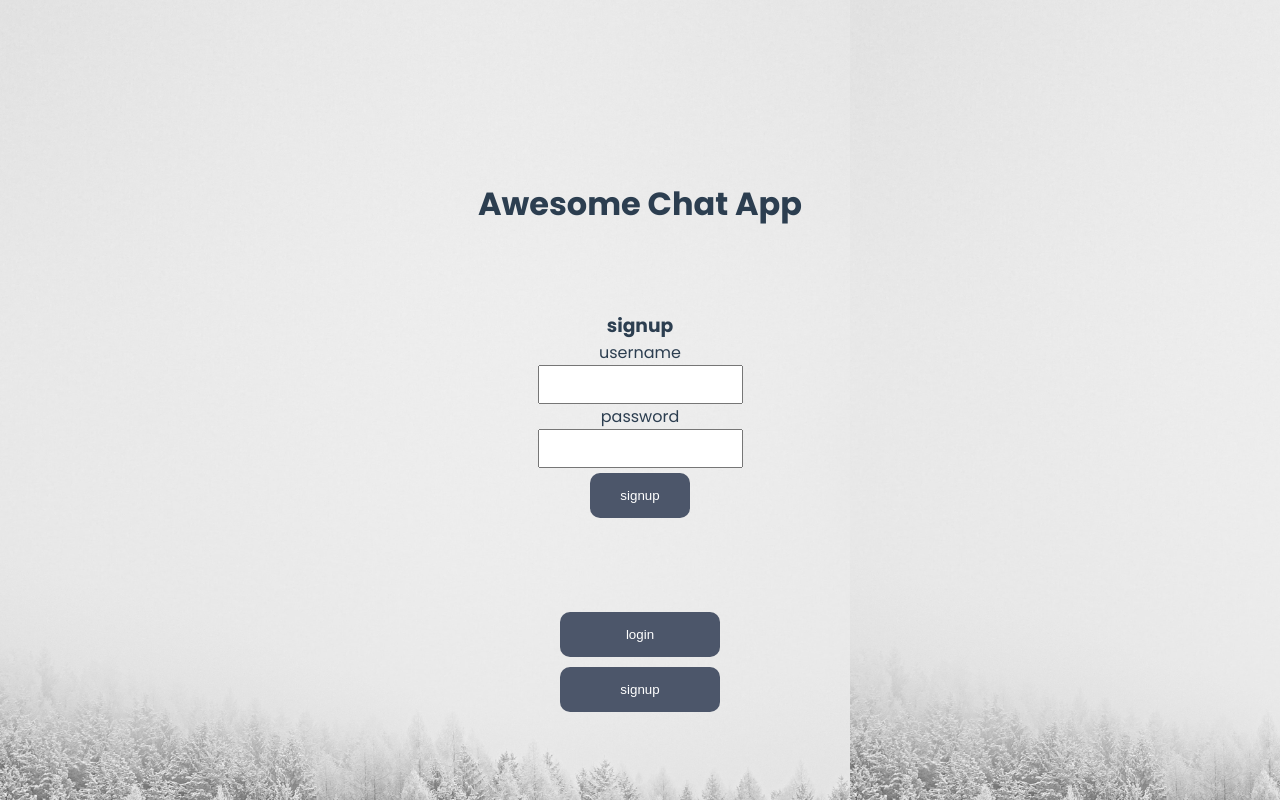
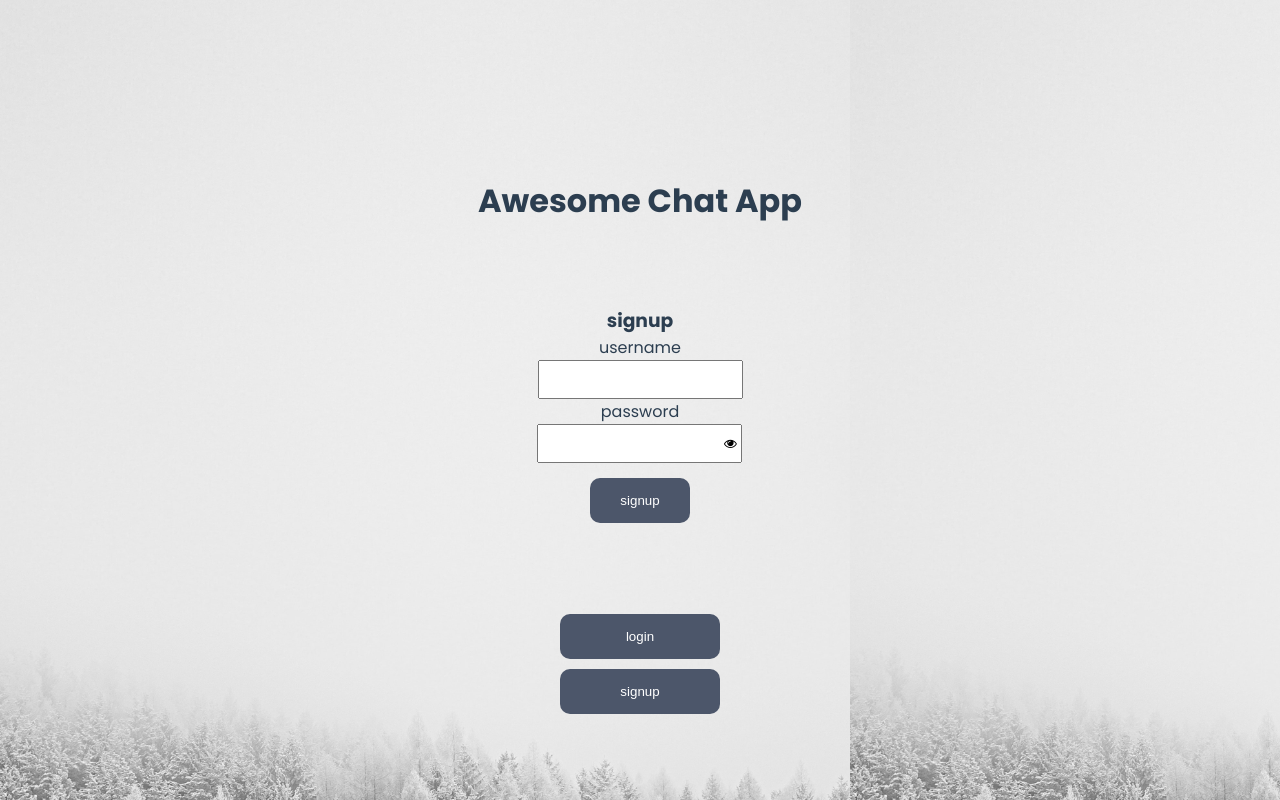
Before and after one commit to matiasvainio/awesome-chat-app, a Vue app in the folder frontend/: page / in a window 1280 px wide. Both pictures are taken after a click on the button "signup". Built offline with nearby package versions, Linux system fonts and the light colour scheme.

Commit message:
Signup hide pass button

```diff
--- a/frontend/public/index.html
+++ b/frontend/public/index.html
@@ -5,6 +5,7 @@
     <meta http-equiv="X-UA-Compatible" content="IE=edge">
     <meta name="viewport" content="width=device-width,initial-scale=1.0">
     <link rel="icon" href="<%= BASE_URL %>favicon.ico">
+    <link rel="stylesheet" href="https://cdnjs.cloudflare.com/ajax/libs/font-awesome/4.7.0/css/font-awesome.min.css">
     <title><%= htmlWebpackPlugin.options.title %></title>
   </head>
   <body>
--- a/frontend/src/components/SignupForm.vue
+++ b/frontend/src/components/SignupForm.vue
@@ -2,6 +2,7 @@
   <div>
     <h3>signup</h3>
     <form @submit.prevent="handleSignup">
+      <div id="formInputs">
         <div>
           <label for="username">username</label>
           <div>
@@ -11,10 +12,12 @@
         </div>
         <div>
           <label for="password">password</label>
-        <div>
-          <input v-model="password" type="password" pattern="(?=.*\d)(?=.*[a-z])(?=.*[A-Z]).{8,}"
+          <div id="passwordDiv">
+            <input :type="passwordFieldType" v-model="password" class="input" name="password" pattern="(?=.*\d)(?=.*[a-z])(?=.*[A-Z]).{8,}"
                     title="Must contain at least one number and one uppercase and lowercase letter, and at least 8 or more characters"
-  required/>
+                    required />
+            <button type="button" @click="toggleVisibility" id="togglePass" class="fa fa-eye" aria-hidden="true"></button>
+          </div>
         </div>
       </div>
       <button>signup</button>
@@ -31,6 +34,7 @@ export default {
     return {
       username: '',
       password: '',
+      passwordFieldType: 'password'
     };
   },
   methods: {
@@ -44,12 +48,35 @@ export default {
       userService.create(newUser);
       this.$router.push('/home');
     },
+    toggleVisibility() {
+      this.passwordFieldType = this.passwordFieldType === 'password' ? 'text' : 'password'
+    },
   },
 };
 </script>
 
 <style scoped>
+#formInputs {
+  justify-content: center;
+}
 input:valid {
   border: 2px solid green;
 }
+#passwordDiv {
+  position:relative;
+  margin-bottom:10px;
+  left: 13px;
+}
+#togglePass {
+  position:relative;
+  right: 25px;
+  border:none;
+  border-radius:100%;
+  outline:none;
+  text-align:center;
+  padding:2px;
+  font-size: 0.8em;
+  color: black;
+  background: none;
+}
 </style>
```
Also changed, not shown: 1 other file (tests, documents, lock files or other folders). Lines whose indentation alone changed are shown as unchanged.
